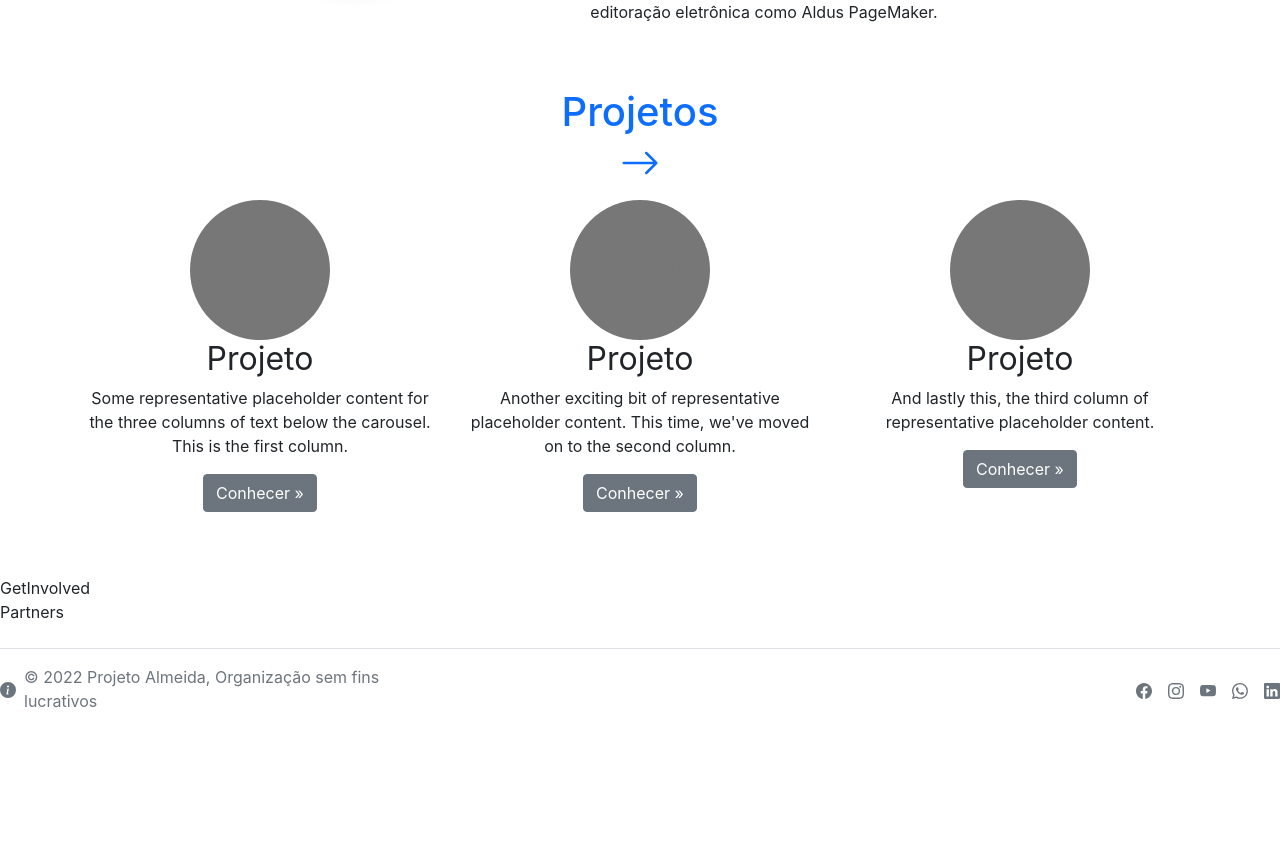
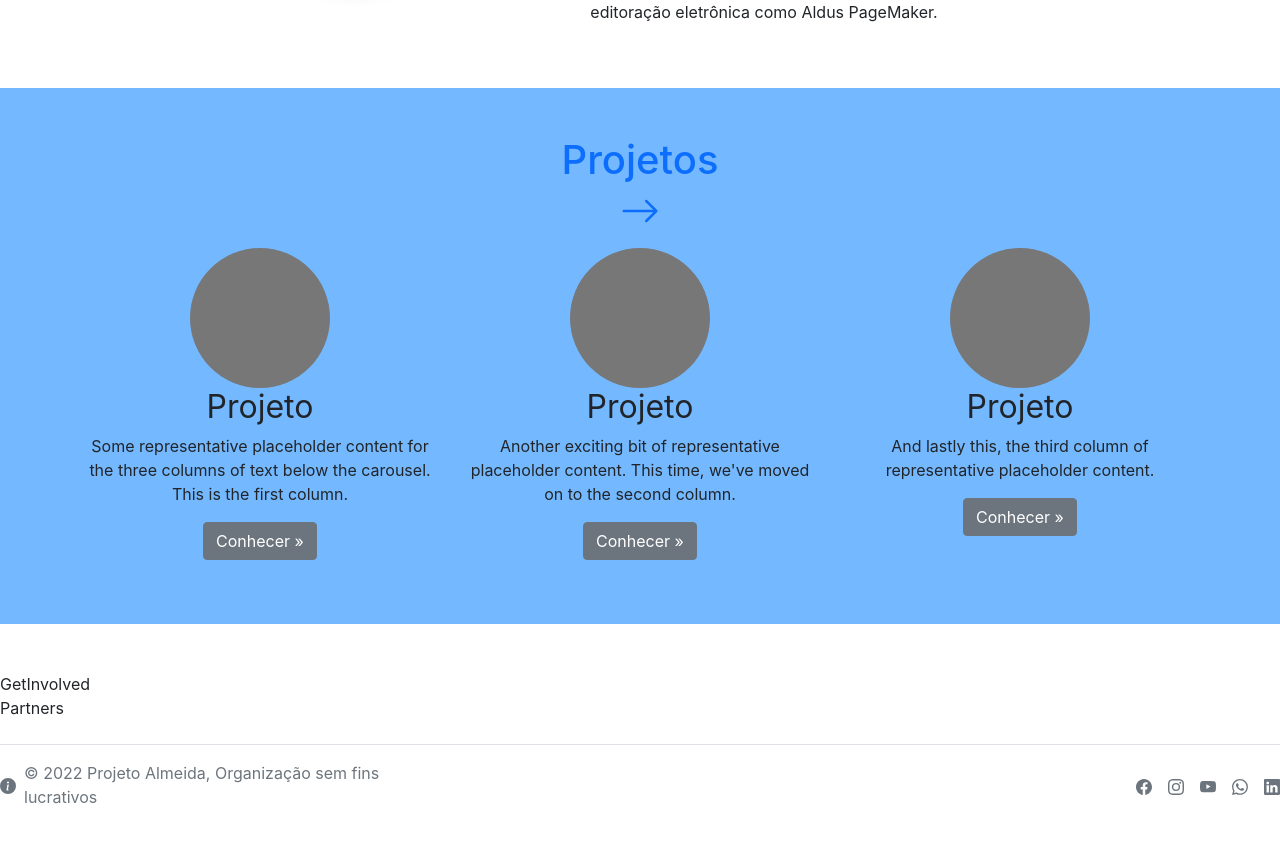
Before and after one commit to israelcena/ong-projeto-almeida, a Next.js app: page / in a window 1280 px wide. Shown: the part 813-1654 px from the top of the page. Before the commit the page ends 1566 px from the top, so only its background shows below. Built offline with nearby package versions, Linux system fonts and the light colour scheme.

Commit message:
rework projects

```diff
--- a/pages/components/OwnProjects.jsx
+++ b/pages/components/OwnProjects.jsx
@@ -3,7 +3,13 @@ import { BsArrowRight } from "react-icons/bs";
 
 export default function OwnProjects() {
 	return (
-		<section className="container text-center my-5">
+		<section
+			className=" text-center my-5 py-5"
+			style={{
+				backgroundColor: "#74b9ff",
+			}}
+		>
+			<div className="container">
 				<div>
 					<h1 className="text-primary mb-3">
 						Projetos <br />
@@ -101,6 +107,7 @@ export default function OwnProjects() {
 						</p>
 					</div>
 				</div>
+			</div>
 		</section>
 	);
 }
```
Lines whose indentation alone changed are shown as unchanged.
